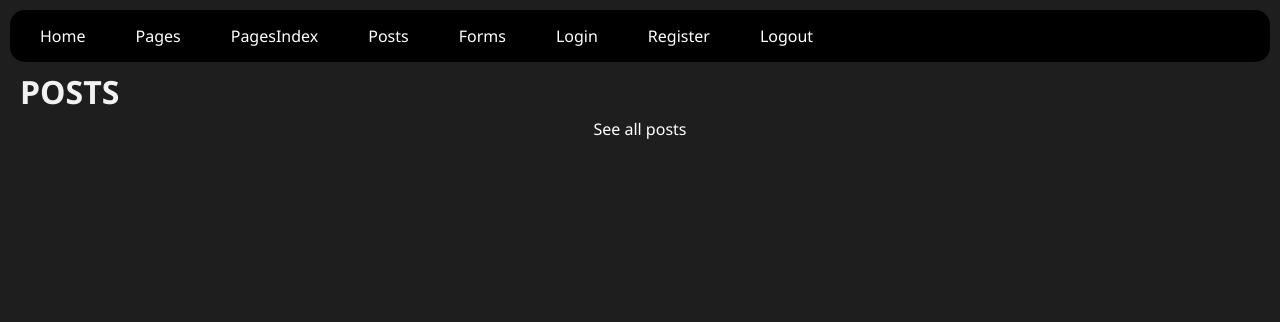
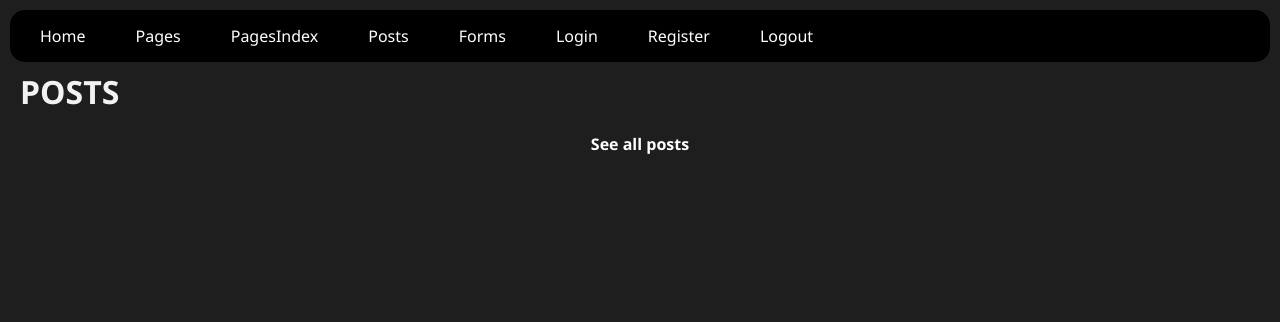
Before and after one commit to KareemE125/Django-101, a Django app: page /posts/ in a window 1280 px wide. Shown: the top 322 px of the page. Run offline with Django 4.2, Linux system fonts and the light colour scheme.

Commit message:
btn styling

```diff
--- a/templates/posts/index.html
+++ b/templates/posts/index.html
@@ -2,5 +2,5 @@
 
 {% block content %}
     <h1>  POSTS  </h1>
-    <a href="{% url "posts-list" %}">See all posts</a>
+    <a style="padding: 20px; font-weight: bold;" href="{% url "posts-list" %}">See all posts</a>
 {% endblock content %}
```
